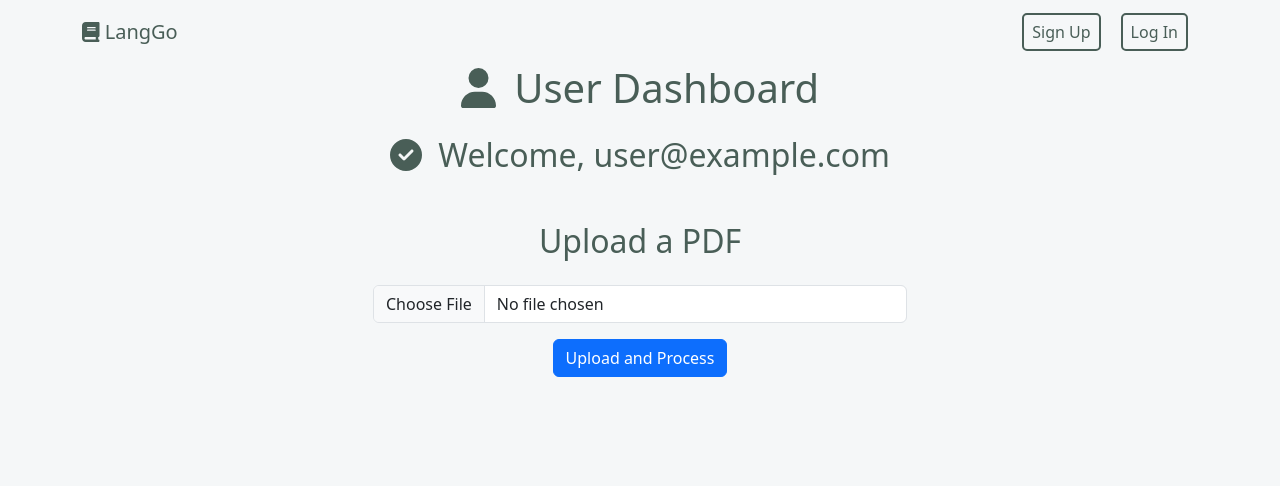
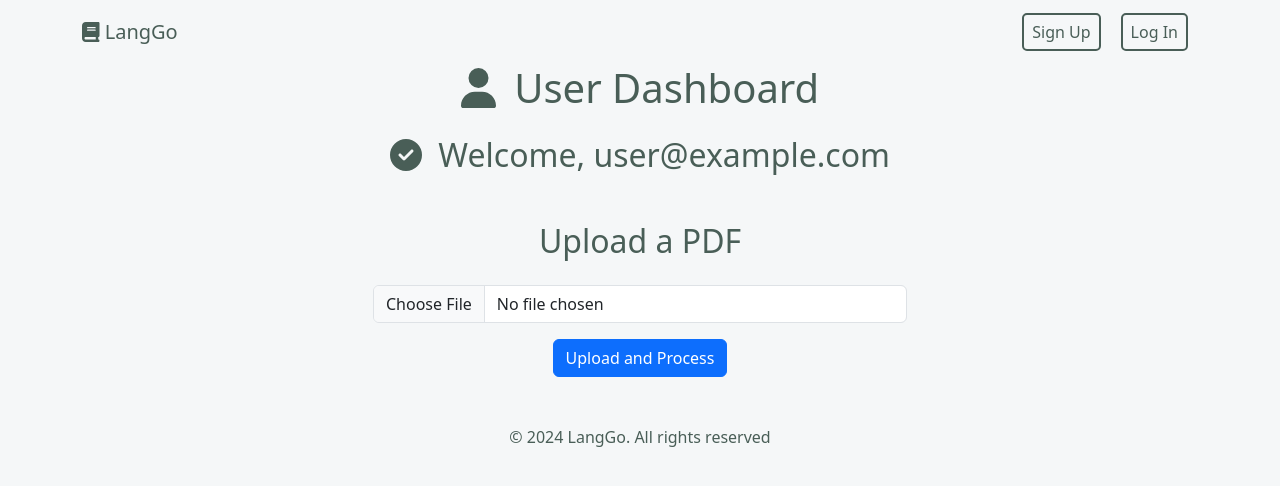
Before and after one commit to KentFarr/LangGO, a React (Create React App) app in the folder frontend/: page /userdashboard in a window 1280 px wide. Shown: the top 486 px of the page. Built offline with nearby package versions, Linux system fonts and the light colour scheme; no server answers; sample sign-in values are in the browser's storage.

Commit message:
Refactor: Update footer styling and alignment on Home page
The footer section on the Home page has been updated to have a centered alignment and a new gradient background. This improves the overall styling and visual consistency of the page.

```diff
--- a/frontend/src/pages/Home.tsx
+++ b/frontend/src/pages/Home.tsx
@@ -29,6 +29,7 @@
     background: linear-gradient(90deg, #495E57, #2d2f33);
     color: #F5F7F8;
     padding: 20px 0;
+    text-align: center;
 `;
 
 // Hero Section
--- a/frontend/src/pages/UserDash.tsx
+++ b/frontend/src/pages/UserDash.tsx
@@ -38,8 +38,12 @@
           <FontAwesomeIcon icon={faCheckCircle} className="me-2" /> Welcome, {user.email}
         </h2>
         <FileUpload />
+        <footer className="text-center mt-5">
+          <p>&copy; {new Date().getFullYear()} LangGo. All rights reserved </p>
+        </footer>
       </div>
     </GradientWrapper>
+
   );
 };
 
```
